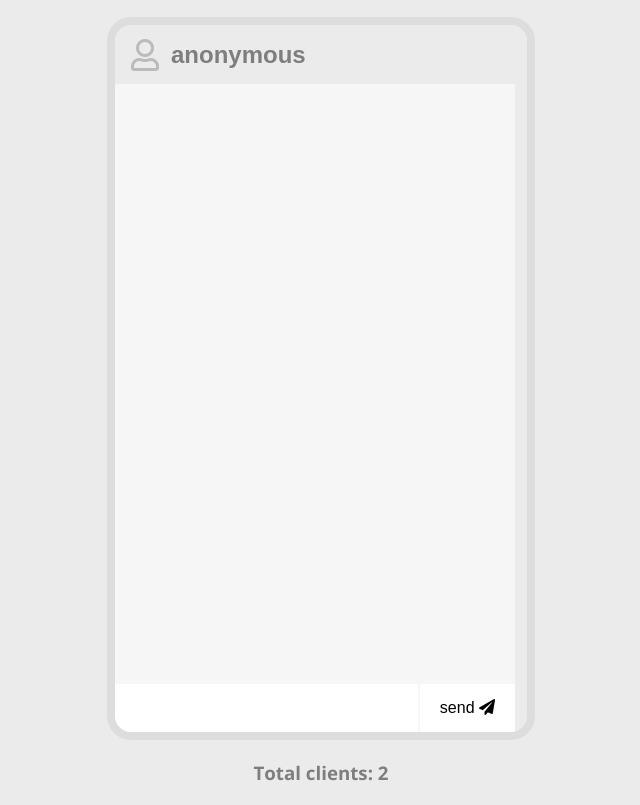
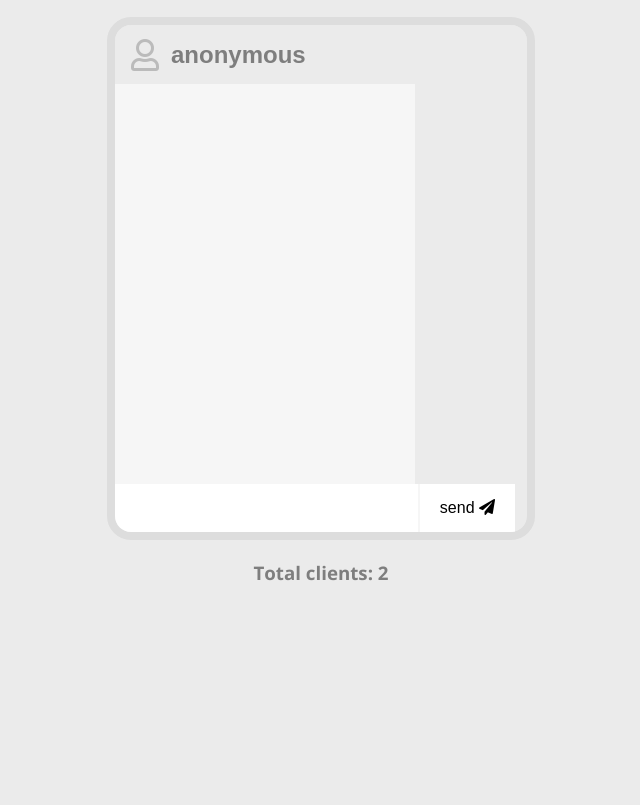
Before and after one commit to rawal21/beete-chat-application, a website: page public/index.html in a window 1280 px wide. Shown: the part 66-871 px from the top of the page, without its empty margins (319-959 px from the left). After the commit the page ends 800 px from the top, so only its background shows below. Drawn offline with nearby package versions, Linux system fonts and the light colour scheme; no server answers.

Commit message:
Update style.css

```diff
--- a/public/style.css
+++ b/public/style.css
@@ -56,8 +56,8 @@ body {
   display: flex;
   flex-direction: column;
   background-color: #f6f6f6;
-  width: 400px;
-  height: 600px;
+  width: 300px;
+  height: 400px;
   overflow-y: scroll;
   overflow-x: hidden;
 }
```
